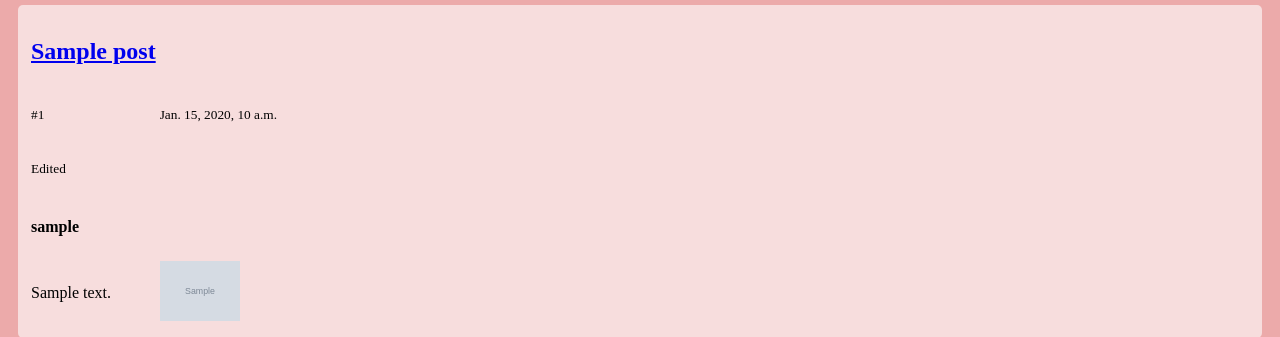
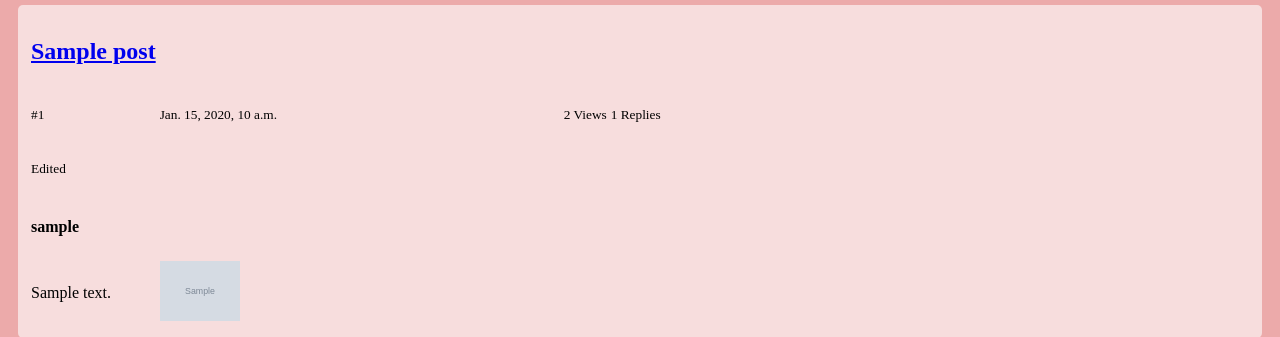
Before and after one commit to cyphersprojekt/Entrega-1-Munoz, a Django app: page /post/1 in a window 1280 px wide. Shown: the part 185-522 px from the top of the page. Run offline with Django 4.2, Linux system fonts and the light colour scheme; tables that the repository leaves empty hold one stand-in row (values such as "Sample post"); grey boxes marked "Sample" are stand-in pictures; some web fonts are replaced.

Commit message:
agrego contadores de vistas y respuestas en los posts

```diff
--- a/fourapp/models.py
+++ b/fourapp/models.py
@@ -22,6 +22,7 @@ class Post(models.Model):
     image = models.ImageField(upload_to='postimgs/', null=True, blank=True)
     category = models.ForeignKey(Category, on_delete=models.CASCADE)
     edited = models.BooleanField(default=False)
+    viewcounter = models.IntegerField(default=0)
     post_date = models.DateTimeField(auto_now_add=True)
     def __str__(self):
         return self.title
--- a/fourapp/templates/view_post.html
+++ b/fourapp/templates/view_post.html
@@ -43,6 +43,8 @@
             <tr>
                 <td class="postTableDetails"><p><small>#{{ post.post_id }}</small></p></td>
                 <td class="postTableDetails"><p><small>{{ post.post_date }}</small></p></td>
+                <td class="postTableDetails"><p><small>{{ post.viewcounter }} Views</small></p></td>
+                <td class="postTableDetails"><p><small>{{ replycounter }} Replies</small></p></td>
             </tr>
             {% if post.edited %}
             <tr>
--- a/fourapp/views.py
+++ b/fourapp/views.py
@@ -71,9 +71,6 @@ def new_post(request):
         post = Post(registereduser=registered_user, username=username, title=title, \
                     content=content, image=image, \
                     category=Category.objects.get(categoryid=category))
-
-
-        print(post)
         post.save()
         return redirect('/')
 
@@ -130,11 +127,14 @@ def view_post(request, post_id):
     category = Post.objects.get(post_id=post_id).category
     post = Post.objects.get(post_id=post_id)
     replies = Reply.objects.filter(post=post).order_by('-reply_id')
+    replycounter = Reply.objects.filter(post_id=post_id).count()
+    post.viewcounter = post.viewcounter + 1
+    post.save()
     if request.user == post.registereduser:
         editable = True
     else:
         editable = False
-    return render(request, 'view_post.html', {'post': post, 'replies': replies, 'categories': categories, 'category': category, 'editable': editable})
+    return render(request, 'view_post.html', {'post': post, 'replies': replies, 'categories': categories, 'category': category, 'editable': editable, 'replycounter': replycounter, 'viewcounter': post.viewcounter, 'replycounter': replycounter})
 
 @login_required(login_url='/login/')
 def edit_post(request, post_id):
```
Also changed, not shown: fourapp/migrations/0007_post_replycounter_post_viewcounter.py (added).
